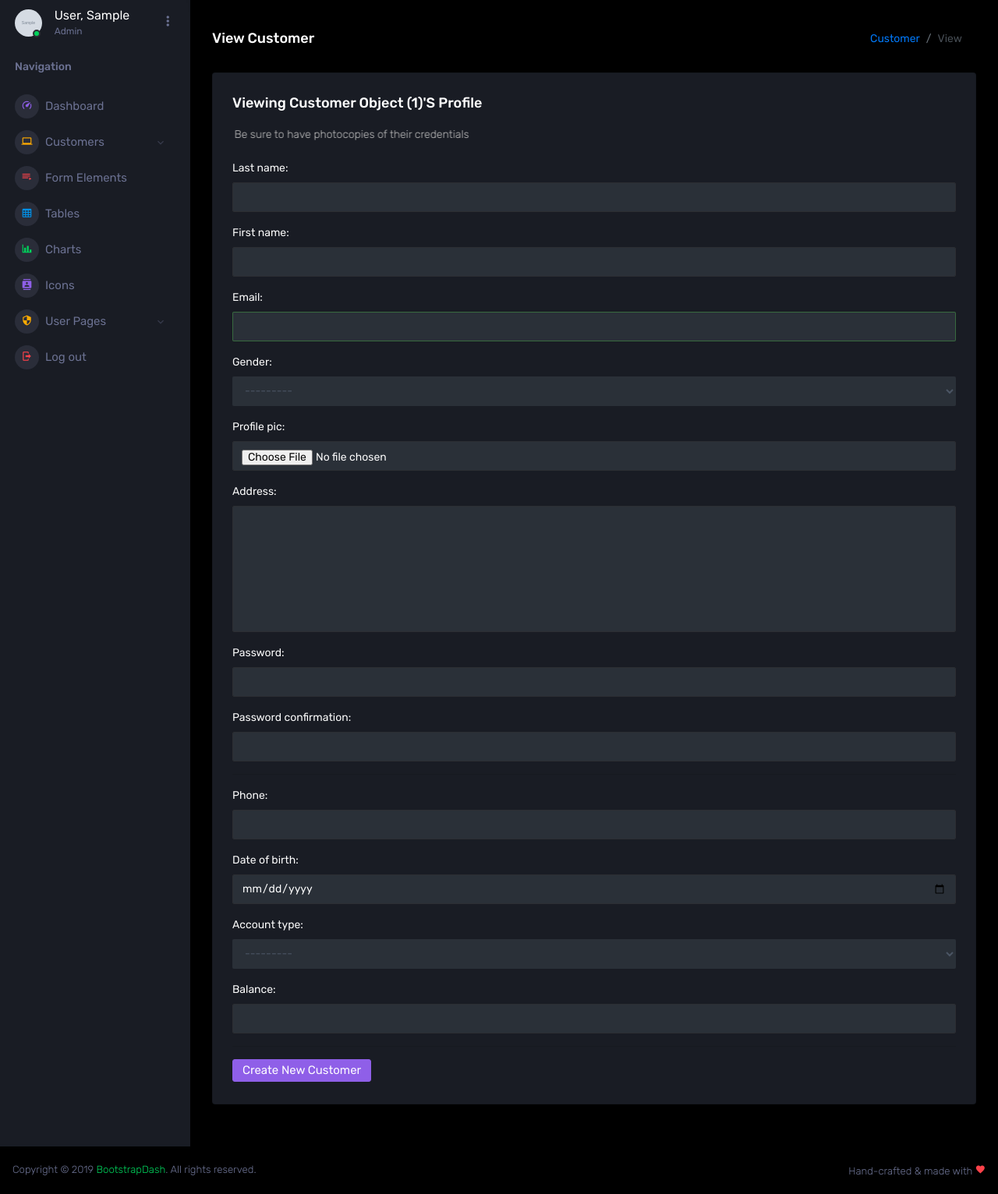
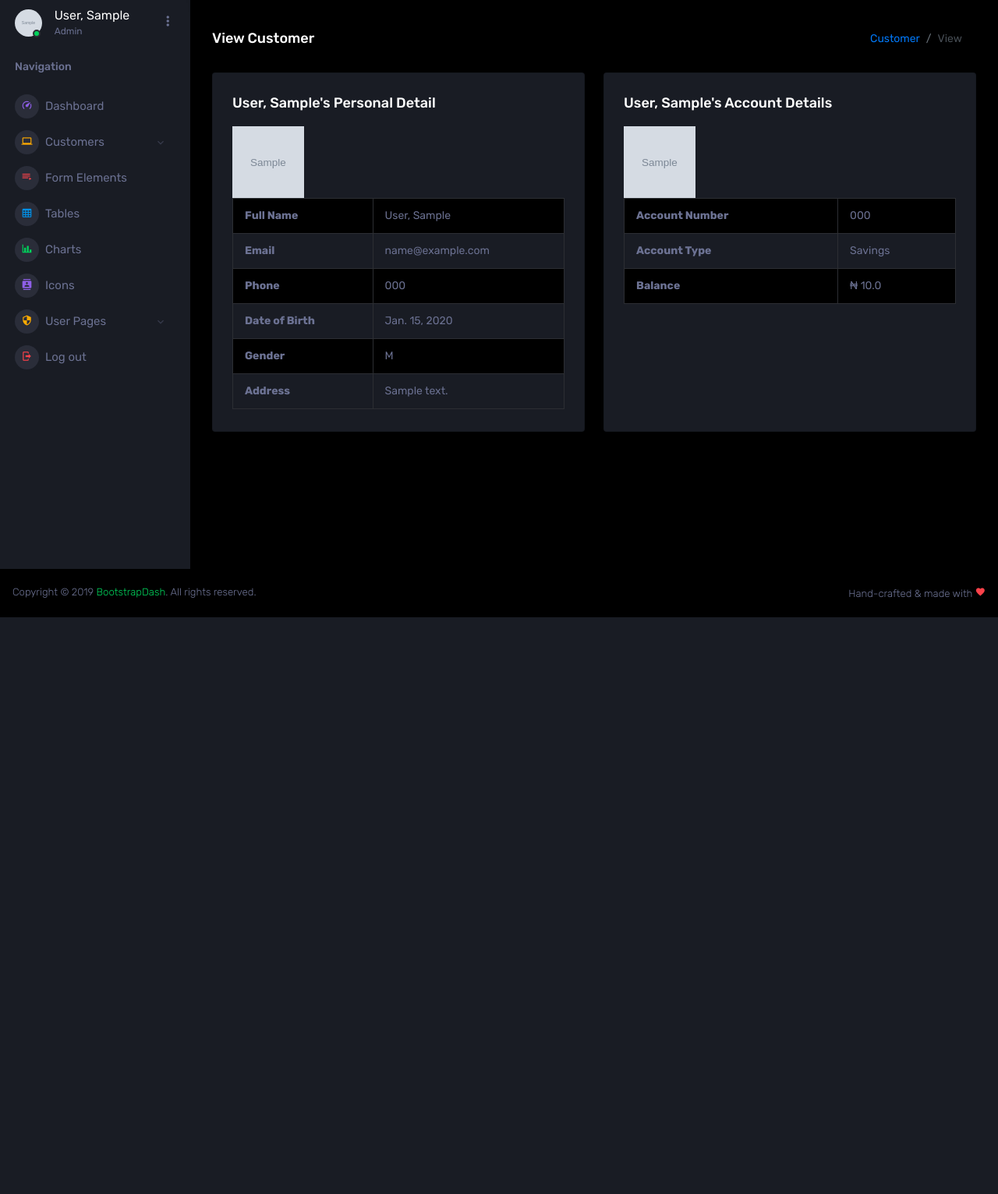
Before and after one commit to jobic10/e-banking-django, a Django app: template account/templates/account/view_customer.html in a window 1280 px wide. Shown: the part 70-1602 px from the top of the page at 78% size. After the commit the page ends 862 px from the top, so only its background shows below. Run offline with Django 3.2, Linux system fonts and the light colour scheme; the template is opened without the code that fills it: values that come from a table or form of the project are taken from there, others are empty; a user stored in the database is signed in; tables that the repository leaves empty hold one stand-in row (values such as "Sample post"); grey boxes marked "Sample" are stand-in pictures; some libraries are stand-ins or nearby versions.

Commit message:
Customer profile

```diff
--- a/account/models.py
+++ b/account/models.py
@@ -61,3 +61,6 @@ class Customer(models.Model):
     date_of_birth = models.DateField()
     balance = models.FloatField()
     phone = models.CharField(max_length=11)
+
+    def __str__(self):
+        return str(self.user)
--- a/account/templates/account/partials/sidebar.html
+++ b/account/templates/account/partials/sidebar.html
@@ -77,7 +77,8 @@
         <span class="menu-title">Dashboard</span>
       </a>
     </li>
-    <li class="nav-item menu-items">
+    {% url 'create_customer_account' as create_customer_account %}
+    <li class="nav-item  {% if request.path == create_customer_account %}active {% endif %}  menu-items">
       <a class="nav-link" data-toggle="collapse" href="#ui-basic" aria-expanded="false" aria-controls="ui-basic">
         <span class="menu-icon">
           <i class="mdi mdi-laptop"></i>
@@ -87,7 +88,7 @@
       </a>
       <div class="collapse" id="ui-basic">
         <ul class="nav flex-column sub-menu">
-          <li class="nav-item"> <a class="nav-link" href="pages/ui-features/buttons.html">Create New</a></li>
+          <li class="nav-item"> <a class="nav-link" href="{{ create_customer_account }}">Create New</a></li>
           <li class="nav-item"> <a class="nav-link" href="pages/ui-features/dropdowns.html">Manage</a></li>
         </ul>
       </div>
--- a/account/templates/account/view_customer.html
+++ b/account/templates/account/view_customer.html
@@ -16,67 +16,73 @@
       </nav>
     </div>
     <div class="row">
-      <div class="col-12 grid-margin stretch-card">
+      <div class="col-6 grid-margin stretch-card">
         <div class="card">
           <div class="card-body">
-            <h4 class="card-title">Viewing {{ customer }}'s Profile</h4>
-            <p class="card-description">
-              <marquee behavior="alternate" direction="right" scrollamount='1'>Be sure to have photocopies of their
-                credentials</marquee>
-            </p>
-            {% comment %}
+            <h4 class="card-title">{{ customer }}'s Personal Detail</h4>
+
+            <img class='img-fluid img-lg' src="{{ customer.user.profile_pic.url }}" alt="">
+            <div class="table-responsive">
+              <table class="table table-striped table-bordered">
+
+                <tr>
+                  <th>Full Name </th>
+                  <td>{{ customer }}</td>
+                </tr>
+                <tr>
+                  <th>Email </th>
+                  <td>{{ customer.user.email }}</td>
+                </tr>
+                <tr>
+                  <th>Phone </th>
+                  <td>{{ customer.phone }}</td>
+                </tr>
+                <tr>
+                  <th>Date of Birth </th>
+                  <td>{{ customer.date_of_birth }}</td>
+                </tr>
+                <tr>
+                  <th>Gender </th>
+                  <td>{{ customer.user.gender }}</td>
+                </tr>
+                <tr>
+                  <th>Address </th>
+                  <td>{{ customer.user.address }}</td>
+                </tr>
 
 
-            <form class="forms-sample">
-              <div class="form-group">
-                <label for="exampleInputName1">Name</label>
-                <input type="text" class="form-control" id="exampleInputName1" placeholder="Name">
-              </div>
-              <div class="form-group">
-                <label for="exampleInputEmail3">Email address</label>
-                <input type="email" class="form-control" id="exampleInputEmail3" placeholder="Email">
-              </div>
-              <div class="form-group">
-                <label for="exampleInputPassword4">Password</label>
-                <input type="password" class="form-control" id="exampleInputPassword4" placeholder="Password">
-              </div>
-              <div class="form-group">
-                <label for="exampleSelectGender">Gender</label>
-                <select class="form-control" id="exampleSelectGender">
-                  <option>Male</option>
-                  <option>Female</option>
-                </select>
-              </div>
-              <div class="form-group">
-                <label>File upload</label>
-                <input type="file" name="img[]" class="file-upload-default">
-                <div class="input-group col-xs-12">
-                  <input type="text" class="form-control file-upload-info" disabled placeholder="Upload Image">
-                  <span class="input-group-append">
-                    <button class="file-upload-browse btn btn-primary" type="button">Upload</button>
-                  </span>
-                </div>
-              </div>
-              <div class="form-group">
-                <label for="exampleInputCity1">City</label>
-                <input type="text" class="form-control" id="exampleInputCity1" placeholder="Location">
-              </div>
-              <div class="form-group">
-                <label for="exampleTextarea1">Textarea</label>
-                <textarea class="form-control" id="exampleTextarea1" rows="4"></textarea>
-              </div>
-              <button type="submit" class="btn btn-primary mr-2">Submit</button>
-              <button class="btn btn-dark">Cancel</button>
-            </form>
-            {% endcomment %}
-            <form action="" class="forms-sample" method="post" enctype="multipart/form-data">
-              {% csrf_token %}
-              {{ user_form.as_p }}
-              <hr>
-              {{ customer_form.as_p }}
-              <hr>
-              <input type="submit" class="btn btn-info" value="Create New Customer">
-            </form>
+              </table>
+
+            </div>
+          </div>
+        </div>
+      </div>
+      <div class="col-6 grid-margin stretch-card">
+        <div class="card">
+          <div class="card-body">
+            <h4 class="card-title">{{ customer }}'s Account Details</h4>
+
+            <img class='img-fluid img-lg' src="{{ customer.user.profile_pic.url }}" alt="">
+            <div class="table-responsive">
+              <table class="table table-striped table-bordered">
+
+
+                <tr>
+                  <th>Account Number </th>
+                  <td>{{ customer.account_number }}</td>
+                </tr>
+                <tr>
+                  <th>Account Type </th>
+                  <td>{{ customer.account_type }}</td>
+                </tr>
+                <tr>
+                  <th>Balance </th>
+                  <td>&#8358; {{ customer.balance }}</td>
+                </tr>
+
+              </table>
+
+            </div>
           </div>
         </div>
       </div>
```
